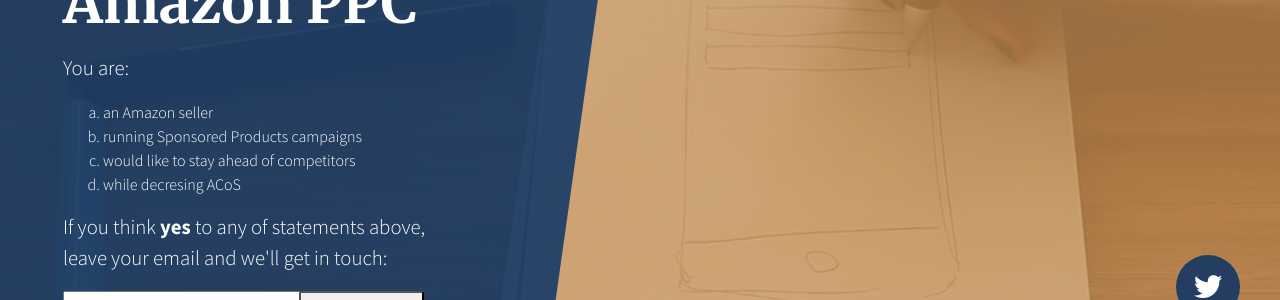
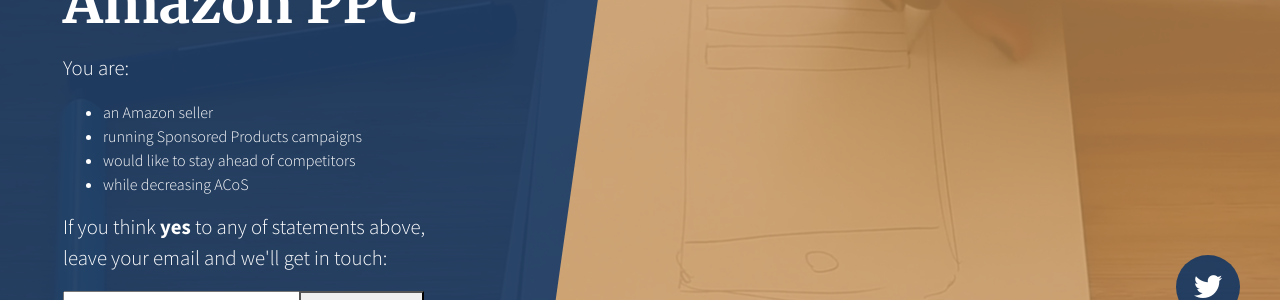
Before and after one commit to yegorkryukov/yegorkryukov.github.io, a Jekyll site: the page amazon/index.html, which Jekyll copies as it is, in a window 1280 px wide. Shown: the part 357-657 px from the top of the page. Built offline with Jekyll 4.4.1, drawn with Linux system fonts in a browser that asks for light colours.

Commit message:
Spell check, list change

```diff
--- a/amazon/index.html
+++ b/amazon/index.html
@@ -35,12 +35,12 @@
             <div class="masthead-content text-white py-5 py-md-0">
               <h1 class="mb-3">Advertising Services for Amazon PPC</h1>
               <p class="mb-3">You are:</p>
-                <ol class="mb-3" type="a">
+                <ul class="mb-3" type="a">
                     <li>an Amazon seller</li>
                     <li>running Sponsored Products campaigns</li>
                     <li>would like to stay ahead of competitors</li>
-                    <li>while decresing ACoS</li>
-                </ol>
+                    <li>while decreasing ACoS</li>
+                </ul>
 
                 <p>If you think <strong>yes</strong> to any of statements above, leave your email and we'll get in touch:</p>
 
```
